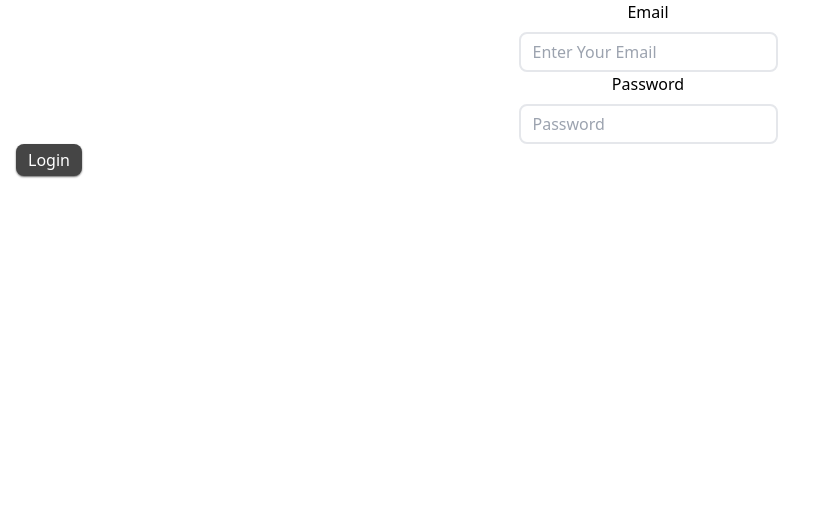
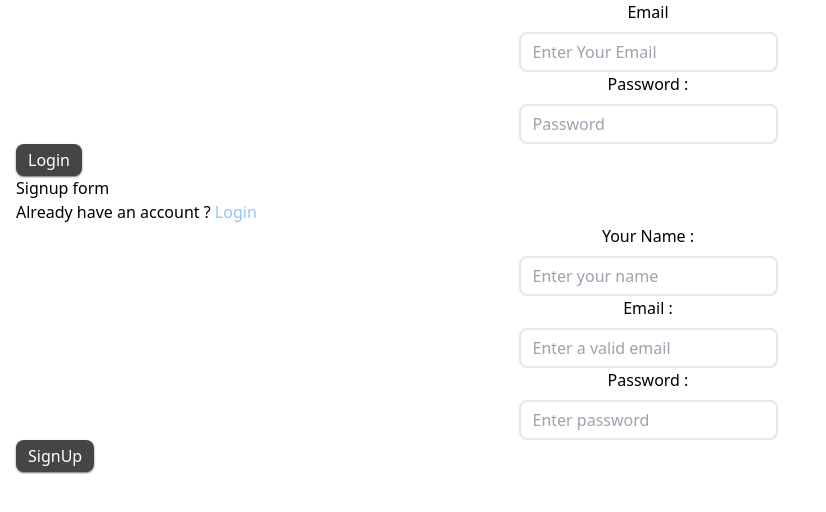
Before and after one commit to vinaysingh-chaudhary/MimoBlogs, a React (Vite) app: page / in a window 1280 px wide. Shown: the top 512 px of the page, without its empty margins (0-826 px from the left). Built offline with nearby package versions, Linux system fonts and the light colour scheme; no server answers.

Commit message:
Signup, login page

```diff
--- a/src/App.jsx
+++ b/src/App.jsx
@@ -2,7 +2,7 @@ import { useEffect, useState } from "react"
 import { useDispatch, useSelector } from "react-redux";
 import authConfig from './appwrite/authConfig';
 import { login, logout } from "./store/slices/authSlice";
-import { Header, Footer, LoadingScreen, Button, Input, Select, LoginForm } from "./Components/compConfig";
+import { LoadingScreen, LoginForm, Signup, AuthLayout } from "./Components/compConfig";
 
 
 
@@ -43,7 +43,10 @@ function App() {
 
     <LoginForm />
 
+      <p>Signup form</p>
+      <Signup />
 
+      <AuthLayout />
 
   </div>
   )
--- /dev/null
+++ b/src/Components/AuthLayout/AuthLayout.jsx
@@ -0,0 +1,31 @@
+import { useEffect, useState } from "react"
+import { useSelector } from "react-redux"
+import { LoadingScreen } from "../compConfig";
+import { useNavigate } from "react-router-dom";
+
+
+
+const AuthLayout = ( {children , authentication = true}) => {
+
+    const authStatus = useSelector((store)  => store.authentication.authStatus);
+    // const navigate = useNavigate()
+    const [loader, setLoader] = useState(true)
+
+
+
+
+     useEffect(() => {
+            if( authentication && authStatus !== authentication){        //true || false !== true (false is not equal to true ? yes the statement is true) -> true (so navigate to login)
+                // navigate("/login")
+            } else if( authentication && authStatus === authentication){      //true || true === true => true (so navigate to home screen)
+                // navigate("/")
+            }
+
+            setLoader(false);
+
+     }, [authStatus, authentication])
+
+    return loader ? <LoadingScreen /> : <>{children}</>
+}
+
+export default AuthLayout;
--- a/src/Components/Button/Button.jsx
+++ b/src/Components/Button/Button.jsx
@@ -1,9 +1,9 @@
 import React from 'react'
 
-const Button = ({children, ...props}) => {
+const Button = ({label, ...props}) => {
   return (
-    <button className=' px-3 py-1 text-white rounded-lg bg-[#454545] shadow-[#6e6e6e] hover:bg-[#2F2F2F] hover:scale-110 transition-transform duration-150 shadow-sm active:bg-[#454545] active:scale-100'>
-      {children}
+    <button className=' px-3 py-1 text-white rounded-lg bg-[#454545] shadow-[#6e6e6e] hover:bg-[#2F2F2F] hover:scale-110 transition-transform duration-150 shadow-sm active:bg-[#454545] active:scale-100' {...props}>
+      {label}
     </button>
   )
 }
--- a/src/Components/Loginform/LoginForm.jsx
+++ b/src/Components/Forms/LoginForm.jsx
@@ -32,6 +32,7 @@ const LoginForm = () => {
 
     return (
         <div>
+            {/*  handle sumbit is a method of react-form */}
             <form onSubmit={handleSubmit(loginUser)}>
                <Input
                     label={"Email"}
@@ -46,12 +47,17 @@ const LoginForm = () => {
 
 
                <Input
-                    label={"Password"}
-                    placeholder={"Password"}
-                    type={"password"}
-                    {...register("password")}
+                    label="Password : "
+                    placeholder="Password"
+                    type= "password"
+                    {...register("password", {
+                        required:true
+                    })}
                     />
-               <Button children={"Login"}/>
+               <Button
+                label="Login"
+                type= "submit"
+                />
             </form>
 
         </div>
--- /dev/null
+++ b/src/Components/Forms/SignupForm.jsx
@@ -0,0 +1,71 @@
+import { Input, Button } from "../compConfig";
+import {useForm} from "react-hook-form"
+import authConfig from "../../appwrite/authConfig";
+import { useDispatch } from "react-redux";
+import { login } from "../../store/slices/authSlice";
+
+const Signup = ( ) => {
+
+    const {register, handleSubmit} = useForm();
+    const dispatch = useDispatch();
+
+
+    const SignUpUser = async(signupData) => {
+        try {
+            const session = await authConfig.createAccount(signupData);
+            if(session){
+                const currentUser = await authConfig.getCurrentUser();
+                if(currentUser){
+                    dispatch(login(currentUser))
+                }
+            }
+        } catch (error) {
+            console.log(error);
+        }
+    }
+
+
+    return (
+        <div>
+            <p>Already have an account ? <span className="text-blue-300">Login</span></p>
+
+            <form onSubmit={handleSubmit(SignUpUser)}></form>
+
+            <Input
+                label = "Your Name : "
+                type = "text"
+                placeholder = "Enter your name"
+                {...register("name", {
+                    required:true
+                })}
+            />
+
+
+            <Input
+                label = "Email : "
+                type = "text"
+                placeholder = "Enter a valid email"
+                {...register("email", {
+                    required:true
+                })}
+            />
+
+            <Input
+                label = "Password : "
+                type = "password"
+                placeholder = "Enter password"
+                {...register("password", {
+                    required:true
+                })}
+            />
+
+            <Button
+                type="submit"
+                label="SignUp"
+                />
+
+        </div>
+    )
+}
+
+export default Signup;
--- /dev/null
+++ b/src/store/ReduxConfig.js
@@ -0,0 +1,7 @@
+import store from './store'
+import authSlice from './slices/authSlice'
+
+export {
+    store,
+    authSlice
+}
--- a/src/store/slices/authSlice.js
+++ b/src/store/slices/authSlice.js
@@ -3,17 +3,17 @@ import { createSlice } from "@reduxjs/toolkit";
 const authSlice = createSlice({
     name : "authentication",
     initialState:{
-        status : false,
+        authStatus : false,
         userData : null,
     },
     reducers: {
         login : (state,action) =>{
-            state.status = true;
+            state.authStatus = true;
             state.userData = action.payload;
         },
 
         logout : (state) => {
-            state.status= false;
+            state.authStatus= false;
             state.userData = null;
         }
     }
```
Also changed, not shown: src/Components/compConfig.js (+7 -3 lines), src/Components/Forms/Input.jsx (renamed from src/Components/Loginform/Input.jsx).
